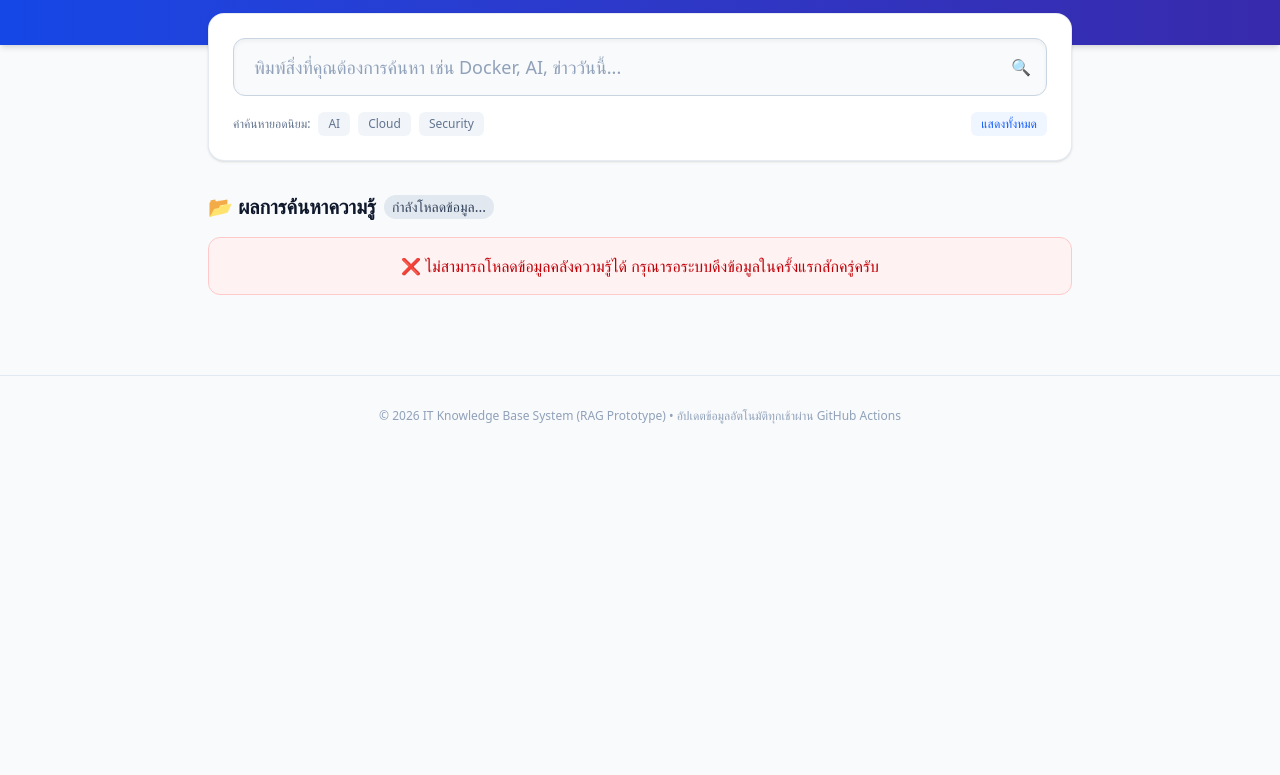
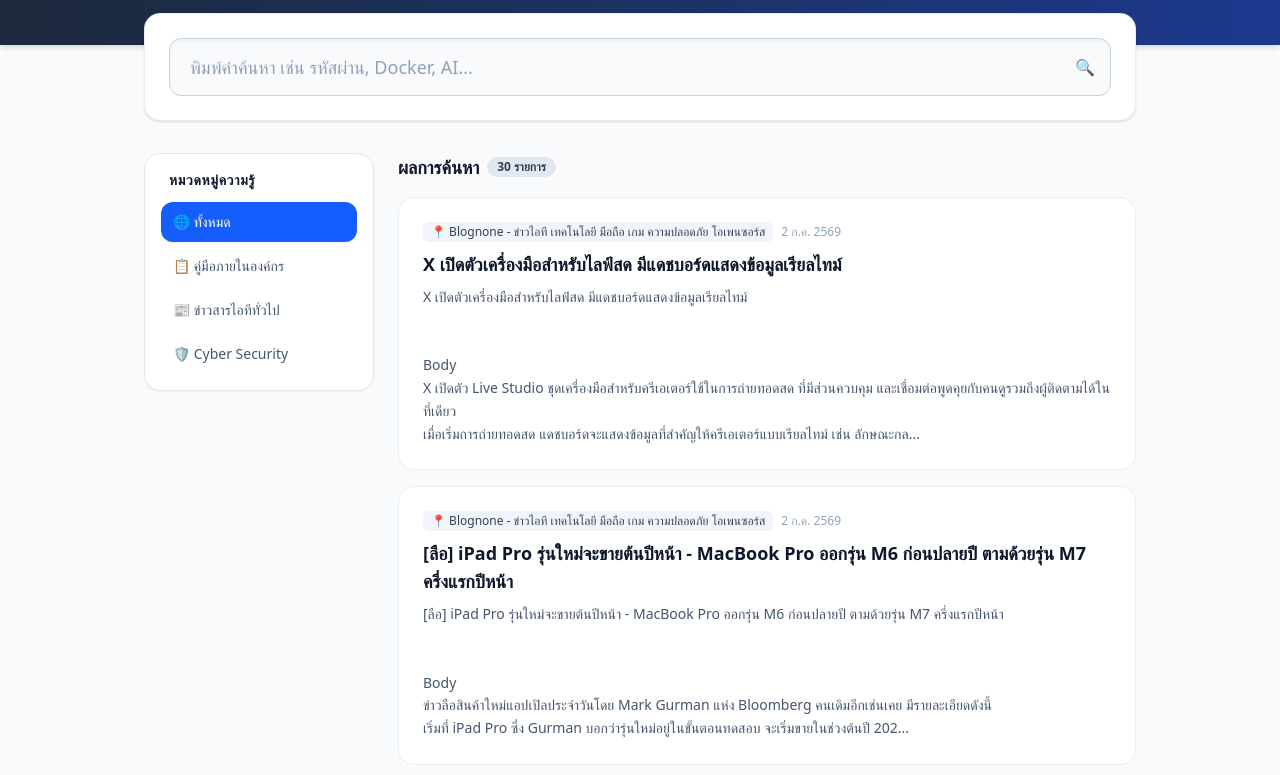
Before and after one commit to artpuwadon/it-knowledge-hub, a website: page index.html in a window 1280 px wide. Shown: the part 159-934 px from the top of the page. Before the commit the page ends 800 px from the top, so only its background shows below. Drawn offline with nearby package versions, Linux system fonts and the light colour scheme.

Commit message:
Revise title and improve layout for IT Knowledge Hub
Updated the title and header content to reflect a new focus on IT knowledge and news. Enhanced the layout and search functionality for better user experience.

```diff
--- a/index.html
+++ b/index.html
@@ -3,167 +3,155 @@
 <head>
     <meta charset="UTF-8">
     <meta name="viewport" content="width=device-width, initial-scale=1.0">
-    <title>ศูนย์รวมความรู้และข่าวสาร ไอที (IT Knowledge Base)</title>
+    <title>IT Knowledge Hub</title>
     <script src="https://cdn.jsdelivr.net/npm/@tailwindcss/browser@4"></script>
     <script src="https://cdn.jsdelivr.net/npm/fuse.js@7.0.0/dist/fuse.basic.min.js"></script>
 </head>
 <body class="bg-slate-50 text-slate-800 min-h-screen font-sans">
 
-    <header class="bg-gradient-to-r from-blue-700 to-indigo-800 text-white py-12 px-4 shadow-md text-center">
-        <div class="max-w-4xl mx-auto">
-            <span class="bg-blue-500/30 text-blue-200 text-xs font-semibold px-3 py-1 rounded-full uppercase tracking-wider">Prototype / ต้นแบบระบบ Knowledge Base</span>
-            <h1 class="text-3xl md:text-4xl font-bold mt-3">ศูนย์รวมความรู้และข่าวสารไอที</h1>
-            <p class="text-blue-100 mt-2 text-sm md:text-base">รวบรวมข่าวสาร ความรู้ด้านเทคโนโลยีเพื่อบุคลากรในจุดเดียว</p>
+    <header class="bg-gradient-to-r from-slate-800 to-blue-900 text-white py-12 px-4 shadow-md text-center">
+        <div class="max-w-5xl mx-auto">
+            <span class="bg-blue-500/30 text-blue-200 text-xs font-semibold px-3 py-1 rounded-full uppercase tracking-wider">IT Knowledge & News Hub</span>
+            <h1 class="text-3xl md:text-4xl font-bold mt-3">ศูนย์รวมความรู้และข่าวสารไอทีองค์กร</h1>
+            <p class="text-slate-300 mt-2 text-sm md:text-base">จุดเดียวสำหรับการค้นหาข่าวสารไอทีภายนอก และคู่มือปฏิบัติงานภายใน</p>
         </div>
     </header>
 
-    <main class="max-w-4xl mx-auto px-4 py-8">
+    <main class="max-w-5xl mx-auto px-4 py-8">
 
         <div class="bg-white p-6 rounded-2xl shadow-sm border border-slate-200/80 mb-8 -mt-16 relative z-10">
             <div class="relative">
-                <input type="text" id="searchInput" placeholder="พิมพ์สิ่งที่คุณต้องการค้นหา เช่น Docker, AI, ข่าววันนี้..."
-                       class="w-full bg-slate-50 border border-slate-300 rounded-xl py-3.5 pl-5 pr-12 text-slate-900 placeholder-slate-400 focus:outline-none focus:ring-2 focus:ring-blue-600 focus:border-transparent text-lg transition shadow-inner">
-                <div class="absolute inset-y-0 right-0 flex items-center pr-4 pointer-events-none text-slate-400">
-                    🔍
-                </div>
-            </div>
-            <div class="flex flex-wrap gap-2 mt-4 text-xs text-slate-500 items-center">
-                <span class="font-medium">คำค้นหายอดนิยม:</span>
-                <button onclick="quickSearch('AI')" class="bg-slate-100 hover:bg-slate-200 px-2.5 py-1 rounded-md cursor-pointer transition">AI</button>
-                <button onclick="quickSearch('Cloud')" class="bg-slate-100 hover:bg-slate-200 px-2.5 py-1 rounded-md cursor-pointer transition">Cloud</button>
-                <button onclick="quickSearch('Security')" class="bg-slate-100 hover:bg-slate-200 px-2.5 py-1 rounded-md cursor-pointer transition">Security</button>
-                <button onclick="quickSearch('')" class="bg-blue-50 hover:bg-blue-100 text-blue-600 font-medium px-2.5 py-1 rounded-md cursor-pointer transition ml-auto">แสดงทั้งหมด</button>
+                <input type="text" id="searchInput" placeholder="พิมพ์คำค้นหา เช่น รหัสผ่าน, Docker, AI..."
+                       class="w-full bg-slate-50 border border-slate-300 rounded-xl py-3.5 pl-5 pr-12 text-slate-900 placeholder-slate-400 focus:outline-none focus:ring-2 focus:ring-blue-600 text-lg transition shadow-inner">
+                <div class="absolute inset-y-0 right-0 flex items-center pr-4 pointer-events-none text-slate-400">🔍</div>
             </div>
         </div>
 
-        <div class="mb-4 flex items-center justify-between">
-            <h2 class="text-xl font-bold text-slate-900 flex items-center gap-2">
-                📂 ผลการค้นหาความรู้
-                <span id="resultCount" class="text-sm font-normal bg-slate-200 text-slate-700 px-2 py-0.5 rounded-full">กำลังโหลดข้อมูล...</span>
-            </h2>
-        </div>
+        <div class="grid grid-cols-1 md:grid-cols-4 gap-6">
+            <div class="md:col-span-1">
+                <div class="bg-white p-4 rounded-2xl shadow-xs border border-slate-200 sticky top-4">
+                    <h3 class="font-bold text-slate-900 mb-3 px-2 text-sm uppercase tracking-wider text-slate-400">หมวดหมู่ความรู้</h3>
+                    <nav class="space-y-1" id="categoryMenu">
+                        <button onclick="switchCategory('ALL')" id="tab-ALL" class="w-full text-left px-3 py-2.5 rounded-xl font-medium text-sm transition cursor-pointer bg-blue-600 text-white shadow-xs">
+                            🌐 ทั้งหมด
+                        </button>
+                        <button onclick="switchCategory('Internal')" id="tab-Internal" class="w-full text-left px-3 py-2.5 rounded-xl font-medium text-sm transition cursor-pointer text-slate-600 hover:bg-slate-100">
+                            📋 คู่มือภายในองค์กร
+                        </button>
+                        <button onclick="switchCategory('General')" id="tab-General" class="w-full text-left px-3 py-2.5 rounded-xl font-medium text-sm transition cursor-pointer text-slate-600 hover:bg-slate-100">
+                            📰 ข่าวสารไอทีทั่วไป
+                        </button>
+                        <button onclick="switchCategory('Security')" id="tab-Security" class="w-full text-left px-3 py-2.5 rounded-xl font-medium text-sm transition cursor-pointer text-slate-600 hover:bg-slate-100">
+                            🛡️ Cyber Security
+                        </button>
+                    </nav>
+                </div>
+            </div>
 
-        <div id="newsContainer" class="space-y-4">
-            <div class="text-center py-12 text-slate-400">⏳ กำลังจัดเตรียมคลังความรู้อัจฉริยะ...</div>
+            <div class="md:col-span-3">
+                <div class="mb-4 flex items-center justify-between">
+                    <h2 class="text-lg font-bold text-slate-900 flex items-center gap-2">
+                        ผลการค้นหา <span id="resultCount" class="text-xs bg-slate-200 text-slate-700 px-2.5 py-0.5 rounded-full">กำลังโหลด...</span>
+                    </h2>
+                </div>
+
+                <div id="newsContainer" class="space-y-4">
+                    <div class="text-center py-12 text-slate-400">⏳ กำลังโหลดคลังความรู้...</div>
+                </div>
+            </div>
         </div>
 
     </main>
 
-    <footer class="text-center py-8 text-xs text-slate-400 border-t border-slate-200 mt-12">
-        © 2026 IT Knowledge Base System (RAG Prototype) • อัปเดตข้อมูลอัตโนมัติทุกเช้าผ่าน GitHub Actions
-    </footer>
-
     <script>
-        let newsData = [];
+        let allData = [];
+        let currentFilteredData = [];
+        let currentCategory = 'ALL';
         let fuse = null;
 
-        // 1. ดึงข้อมูลจากไฟล์ data.json ที่บอทสร้างไว้
-        async function loadNewsData() {
+        async function loadData() {
             try {
-                // ดึงไฟล์ data.json จากโฟลเดอร์เดียวกัน
                 const response = await fetch('data.json');
-                if (!response.ok) throw new Error('ไม่สามารถโหลดฐานข้อมูลความรู้ได้');
+                allData = await response.json();
 
-                newsData = await response.json();
-
-                // ตั้งค่าระบบค้นหา Fuse.js
-                const options = {
-                    keys: ['title', 'content', 'source'], // ให้ค้นหาจากหัวข้อ เนื้อหา และแหล่งที่มา
-                    threshold: 0.4, // ค่าความยืดหยุ่นในการพิมพ์ผิด (ยิ่งน้อยยิ่งต้องตรงเป๊ะ)
-                    ignoreLocation: true
-                };
-                fuse = new Fuse(newsData, options);
-
-                // แสดงข้อมูลทั้งหมดในตอนแรก
-                displayNews(newsData);
-
+                // เริ่มต้นให้ข้อมูลปัจจุบันเท่ากับข้อมูลทั้งหมดก่อน
+                filterAndDisplay();
             } catch (error) {
                 console.error(error);
-                document.getElementById('newsContainer').innerHTML = `
-                    <div class="bg-red-50 text-red-700 p-4 rounded-xl text-center border border-red-200">
-                        ❌ ไม่สามารถโหลดข้อมูลคลังความรู้ได้ กรุณารอระบบดึงข้อมูลในครั้งแรกสักครู่ครับ
-                    </div>
-                `;
+                document.getElementById('newsContainer').innerHTML = `<div class="text-center text-red-500 py-8">❌ ไม่สามารถโหลดคลังข้อมูลความรู้ได้</div>`;
             }
         }
 
-        // 2. ฟังก์ชันแสดงผลการค้นหาออกมาเป็น HTML การ์ดสวยๆ
+        // ฟังก์ชันในการกรองหมวดหมู่และค้นหาไปพร้อมกัน
+        function filterAndDisplay() {
+            const searchQuery = document.getElementById('searchInput').value.trim();
+
+            // 1. กรองตามหมวดหมู่ก่อน
+            if (currentCategory === 'ALL') {
+                currentFilteredData = allData;
+            } else {
+                currentFilteredData = allData.filter(item => item.category === currentCategory);
+            }
+
+            // 2. ถ้ามีการพิมพ์ค้นหา ให้ใช้ Fuse.js ค้นหาต่อจากหมวดหมู่นั้น
+            if (searchQuery) {
+                const options = { keys: ['title', 'content', 'source'], threshold: 0.4 };
+                const localFuse = new Fuse(currentFilteredData, options);
+                const results = localFuse.search(searchQuery);
+                displayNews(results.map(r => r.item));
+            } else {
+                displayNews(currentFilteredData);
+            }
+        }
+
         function displayNews(articles) {
             const container = document.getElementById('newsContainer');
-            const countBadge = document.getElementById('resultCount');
-
-            countBadge.innerText = `พบ ${articles.length} รายการ`;
+            document.getElementById('resultCount').innerText = `${articles.length} รายการ`;
 
             if (articles.length === 0) {
-                container.innerHTML = `
-                    <div class="bg-white p-12 rounded-xl text-center border border-slate-200 text-slate-400">
-                        🔍 ไม่พบข้อมูลที่เกี่ยวข้อง ลองค้นหาด้วยคำอื่นดูนะครับ
-                    </div>
-                `;
+                container.innerHTML = `<div class="bg-white p-12 rounded-2xl text-center border text-slate-400">🔍 ไม่พบข้อมูลในหมวดหมู่นี้ ลองค้นหาคำอื่นดูนะครับ</div>`;
                 return;
             }
 
-            container.innerHTML = articles.map(article => {
-                // จัดฟอร์แมตวันที่ให้อ่านง่ายขึ้นเบื้องต้น
-                const dateStr = article.pubDate ? new Date(article.pubDate).toLocaleDateString('th-TH', {
-                    year: 'numeric', month: 'short', day: 'numeric'
-                }) : 'ไม่มีระบุวันที่';
-
+            container.innerHTML = articles.map(item => {
+                const dateStr = item.pubDate ? new Date(item.pubDate).toLocaleDateString('th-TH', { year: 'numeric', month: 'short', day: 'numeric' }) : '';
                 return `
-                    <article class="bg-white p-6 rounded-2xl shadow-xs border border-slate-200/60 hover:border-blue-400 hover:shadow-md transition duration-200 flex flex-col justify-between">
-                        <div>
-                            <div class="flex items-center gap-2 mb-2">
-                                <span class="bg-blue-50 text-blue-700 text-xs font-semibold px-2.5 py-0.5 rounded-md">
-                                    📍 ${article.source || 'คลังความรู้'}
-                                </span>
-                                <span class="text-xs text-slate-400">${dateStr}</span>
-                            </div>
-                            <h3 class="text-lg font-bold text-slate-950 mb-2 leading-snug hover:text-blue-600 transition">
-                                <a href="${article.link}" target="_blank" class="hover:underline flex items-center gap-1">
-                                    ${article.title} 🔗
-                                </a>
-                            </h3>
-                            <p class="text-slate-600 text-sm line-clamp-3 mb-4 leading-relaxed">
-                                ${article.content.replace(/<[^>]*>/g, '')} </p>
+                    <article class="bg-white p-6 rounded-2xl border border-slate-200/70 hover:border-blue-400 hover:shadow-xs transition">
+                        <div class="flex items-center gap-2 mb-2 text-xs">
+                            <span class="bg-slate-100 text-slate-700 px-2 py-0.5 rounded-md font-medium">📍 ${item.source}</span>
+                            <span class="text-slate-400">${dateStr}</span>
                         </div>
-                        <div class="border-t border-slate-100 pt-3 flex justify-between items-center">
-                            <span class="text-xs text-slate-400 italic">ID: ${article.id.slice(0,8)}</span>
-                            <a href="${article.link}" target="_blank" class="text-blue-600 hover:text-blue-800 font-medium text-xs flex items-center gap-1 cursor-pointer">
-                                อ่านเนื้อหาฉบับเต็ม →
-                            </a>
-                        </div>
+                        <h3 class="text-lg font-bold text-slate-900 mb-2 hover:text-blue-600">
+                            <a href="${item.link}" target="_blank" class="hover:underline">${item.title}</a>
+                        </h3>
+                        <p class="text-slate-600 text-sm leading-relaxed whitespace-pre-line">${item.content.replace(/<[^>]*>/g, '').slice(0, 300)}${item.content.length > 300 ? '...' : ''}</p>
                     </article>
                 `;
             }).join('');
         }
 
-        // 3. ระบบดักจับการพิมพ์ในช่องค้นหา
-        document.getElementById('searchInput').addEventListener('input', (e) => {
-            const query = e.target.value.trim();
+        // ฟังก์ชันสลับแท็บหมวดหมู่
+        function switchCategory(cat) {
+            currentCategory = cat;
 
-            if (!query) {
-                displayNews(newsData); // ถ้าช่องค้นหาว่าง ให้แสดงทั้งหมด
-                return;
+            // เปลี่ยนสไตล์ปุ่มที่เลือก
+            const buttons = document.querySelectorAll('#categoryMenu button');
+            buttons.forEach(btn => {
+                btn.className = "w-full text-left px-3 py-2.5 rounded-xl font-medium text-sm transition cursor-pointer text-slate-600 hover:bg-slate-100";
+            });
+
+            const activeBtn = document.getElementById(`tab-${cat}`);
+            if (activeBtn) {
+                activeBtn.className = "w-full text-left px-3 py-2.5 rounded-xl font-medium text-sm transition cursor-pointer bg-blue-600 text-white shadow-xs";
             }
 
-            if (fuse) {
-                const searchResults = fuse.search(query);
-                // แปลงฟอร์แมตผลลัพธ์ของ Fuse.js ให้กลับมาเป็นอาร์เรย์ของบทความปกติ
-                const filteredNews = searchResults.map(result => result.item);
-                displayNews(filteredNews);
-            }
-        });
-
-        // ฟังก์ชันเสริมสำหรับคำค้นหาด่วน
-        function quickSearch(keyword) {
-            const input = document.getElementById('searchInput');
-            input.value = keyword;
-            // สั่งให้ระบบค้นหาทำงานทันทีเหมือนมีคนพิมพ์จริง
-            input.dispatchEvent(new Event('input'));
+            filterAndDisplay();
         }
 
-        // เริ่มต้นโหลดข้อมูลเมื่อเปิดหน้าเว็บ
-        window.onload = loadNewsData;
+        // ดักจับการพิมพ์ค้นหา
+        document.getElementById('searchInput').addEventListener('input', filterAndDisplay);
+
+        window.onload = loadData;
     </script>
 </body>
 </html>
```
